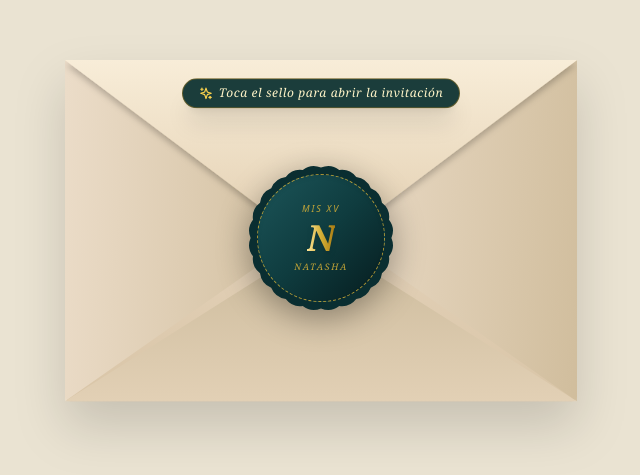
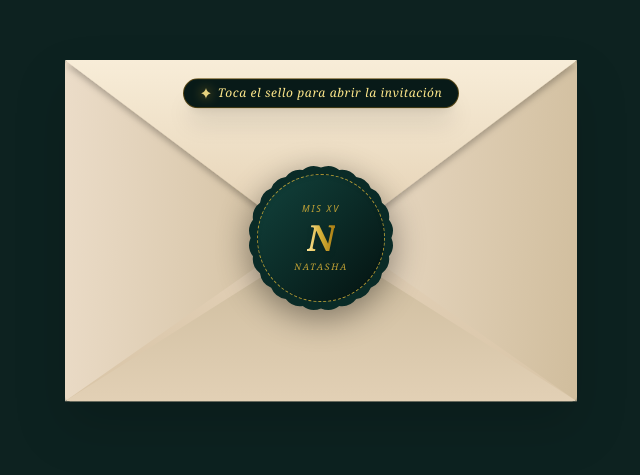
Before and after one commit to 54lv4d0r/Koneko_invitacion, a Next.js app: page / in a window 1280 px wide. Shown: the part 169-644 px from the top of the page, without its empty margins (319-959 px from the left). Built offline with nearby package versions, Linux system fonts and the light colour scheme.

Commit message:
Refactor sparkle effects and update styles

```diff
--- a/src/app/page.tsx
+++ b/src/app/page.tsx
@@ -2,7 +2,7 @@
 
 import React, { useState, useEffect, useRef } from 'react';
 import { motion, AnimatePresence } from 'framer-motion';
-import { Volume2, VolumeX, Calendar, Sparkles } from 'lucide-react';
+import { Volume2, VolumeX, Calendar } from 'lucide-react';
 
 // ==========================================
 // CONFIGURACIÓN RÁPIDA DE DATOS
@@ -16,31 +16,43 @@ const EVENT_DATA = {
   bannerImage: "/galeria/foto_banner001.jpg",
 };
 
-// Generador de destellos/estrellas animadas para el banner
-const SparkleStars = () => {
-  // Arreglo de 12 estrellas con posiciones y animaciones independientes
-  const stars = Array.from({ length: 12 });
+// Componente de Destello Elegante de 4 Puntas (Luxury Diamond Sparkle)
+const LuxurySparkle = ({ size = 16, className = "" }: { size?: number; className?: string }) => (
+  <svg
+    width={size}
+    height={size}
+    viewBox="0 0 24 24"
+    fill="currentColor"
+    className={`text-amber-200/90 ${className}`}
+    style={{ filter: 'drop-shadow(0px 0px 6px rgba(251, 191, 36, 0.85))' }}
+  >
+    <path d="M12 0C12 6.627 6.627 12 0 12C6.627 12 12 17.373 12 24C12 17.373 17.373 12 24 12C17.373 12 12 6.627 12 0Z" />
+  </svg>
+);
+
+// Generador de destellos lujosos animados sobre la imagen
+const LuxuryGlitterOverlay = () => {
+  const sparkles = Array.from({ length: 16 });
 
   return (
     <div className="absolute inset-0 pointer-events-none overflow-hidden z-10">
-      {stars.map((_, i) => {
-        const top = Math.floor(Math.random() * 90) + 5;
-        const left = Math.floor(Math.random() * 90) + 5;
-        const duration = 2 + Math.random() * 2.5;
-        const delay = Math.random() * 2;
-        const size = Math.floor(Math.random() * 12) + 10;
+      {sparkles.map((_, i) => {
+        const top = Math.floor(Math.random() * 88) + 6;
+        const left = Math.floor(Math.random() * 88) + 6;
+        const duration = 2.5 + Math.random() * 2.5;
+        const delay = Math.random() * 3;
+        const size = Math.floor(Math.random() * 12) + 8; // tamaños sutiles (8px - 20px)
 
         return (
           <motion.div
             key={i}
-            className="absolute text-amber-200/90 filter drop-shadow-[0_0_8px_rgba(251,191,36,0.8)]"
+            className="absolute"
             style={{ top: `${top}%`, left: `${left}%` }}
             initial={{ opacity: 0, scale: 0 }}
             animate={{
-              opacity: [0, 0.9, 0],
-              scale: [0.3, 1.2, 0.3],
-              rotate: [0, 90, 180],
-              y: [0, -12, 0],
+              opacity: [0, 0.95, 0],
+              scale: [0.2, 1.1, 0.2],
+              rotate: [0, 45, 90],
             }}
             transition={{
               duration: duration,
@@ -49,7 +61,7 @@ const SparkleStars = () => {
               ease: "easeInOut",
             }}
           >
-            <Sparkles style={{ width: `${size}px`, height: `${size}px` }} />
+            <LuxurySparkle size={size} />
           </motion.div>
         );
       })}
@@ -90,7 +102,7 @@ export default function Home() {
     }
   };
 
-  // Generador geométrico de floripondio/festoneado perfectamente simétrico (24 ondas)
+  // Generador geométrico de floripondio para el sello de lacre
   const generateScallopedPath = (radius = 48, numScallops = 24, scallopDepth = 3.5) => {
     const center = 50;
     let path = '';
@@ -119,14 +131,14 @@ export default function Home() {
 
   if (!isMounted) {
     return (
-      <div className="min-h-screen bg-[#f8f6f0] flex items-center justify-center">
-        <div className="w-8 h-8 border-2 border-teal-800 border-t-transparent rounded-full animate-spin" />
+      <div className="min-h-screen bg-[#081a18] flex items-center justify-center">
+        <div className="w-8 h-8 border-2 border-amber-300 border-t-transparent rounded-full animate-spin" />
       </div>
     );
   }
 
   return (
-    <div className="relative min-h-screen bg-[#f8f6f0] overflow-x-hidden flex flex-col items-center select-none font-sans">
+    <div className="relative min-h-screen bg-[#081816] text-amber-50 overflow-x-hidden flex flex-col items-center select-none font-sans">
       <audio ref={audioRef} loop src="https://invitacion-celebriq.b-cdn.net/wp-content/uploads/2025/07/Coldplay.mp3" />
 
       {/* Botón flotante de audio */}
@@ -135,25 +147,24 @@ export default function Home() {
           initial={{ opacity: 0, scale: 0.8 }}
           animate={{ opacity: 1, scale: 1 }}
           onClick={toggleAudio}
-          className="fixed top-4 right-4 z-50 bg-teal-900/80 hover:bg-teal-900 text-white p-3 rounded-full shadow-lg backdrop-blur-md transition-all border border-amber-500/30 cursor-pointer"
+          className="fixed top-4 right-4 z-50 bg-[#09221f]/80 hover:bg-[#0d2e2b] text-amber-200 p-3 rounded-full shadow-2xl backdrop-blur-md transition-all border border-amber-500/30 cursor-pointer"
           title={isPlaying ? "Pausar música" : "Reproducir música"}
         >
           {isPlaying ? <Volume2 className="w-5 h-5 animate-pulse" /> : <VolumeX className="w-5 h-5" />}
         </motion.button>
       )}
 
-      {/* Sobre de entrada */}
+      {/* VISTA 1: SOBRE DE BIENVENIDA */}
       <AnimatePresence>
         {!isOpen && (
           <motion.div
             key="envelope"
             initial={{ opacity: 1 }}
             exit={{ opacity: 0, transition: { duration: 0.8, delay: 0.2 } }}
-            className="fixed inset-0 z-40 flex items-center justify-center bg-[#eae3d2] p-4 sm:p-6"
+            className="fixed inset-0 z-40 flex items-center justify-center bg-[#0d2220] p-4 sm:p-6"
           >
             <div className="relative w-full max-w-md sm:max-w-lg aspect-[3/2] flex items-center justify-center filter drop-shadow-2xl">
 
-              {/* VECTOR DEL SOBRE */}
               <svg
                 viewBox="0 0 600 400"
                 className="absolute inset-0 w-full h-full"
@@ -181,7 +192,7 @@ export default function Home() {
                   </linearGradient>
 
                   <filter id="shadowFlap" x="-10%" y="-10%" width="120%" height="130%">
-                    <feDropShadow dx="0" dy="5" stdDeviation="4" floodColor="#000000" floodOpacity="0.22" />
+                    <feDropShadow dx="0" dy="5" stdDeviation="4" floodColor="#000000" floodOpacity="0.25" />
                   </filter>
                 </defs>
 
@@ -196,14 +207,13 @@ export default function Home() {
                 />
               </svg>
 
-              {/* Indicador flotante superior */}
               <div className="absolute z-20 flex flex-col items-center top-3 sm:top-5">
                 <motion.div
                   animate={{ y: [0, -3, 0] }}
                   transition={{ repeat: Infinity, duration: 2, ease: "easeInOut" }}
-                  className="bg-[#1b3d3b] text-amber-100 text-[10px] sm:text-xs font-serif italic tracking-wider px-3 py-1 sm:px-4 sm:py-1.5 rounded-full shadow-xl border border-amber-500/30 flex items-center gap-1.5"
+                  className="bg-[#081a18] text-amber-200 text-[10px] sm:text-xs font-serif italic tracking-wider px-4 py-1.5 rounded-full shadow-xl border border-amber-500/30 flex items-center gap-1.5"
                 >
-                  <Sparkles className="w-3 h-3 sm:w-3.5 sm:h-3.5 text-amber-300" />
+                  <LuxurySparkle size={12} />
                   <span>Toca el sello para abrir la invitación</span>
                 </motion.div>
               </div>
@@ -214,13 +224,13 @@ export default function Home() {
                   whileHover={{ scale: 1.05 }}
                   whileTap={{ scale: 0.95 }}
                   onClick={handleOpenEnvelope}
-                  className="relative w-32 h-32 sm:w-40 sm:h-40 cursor-pointer flex items-center justify-center filter drop-shadow-[0_8px_16px_rgba(0,0,0,0.35)]"
+                  className="relative w-32 h-32 sm:w-40 sm:h-40 cursor-pointer flex items-center justify-center filter drop-shadow-[0_8px_16px_rgba(0,0,0,0.4)]"
                 >
-                  <svg viewBox="0 0 100 100" className="absolute inset-0 w-full h-full text-[#0a2e31]" fill="currentColor">
+                  <svg viewBox="0 0 100 100" className="absolute inset-0 w-full h-full text-[#0a2b27]" fill="currentColor">
                     <path d={generateScallopedPath(44, 24, 3)} />
                   </svg>
 
-                  <div className="relative z-10 w-[80%] h-[80%] rounded-full border border-dashed border-[#d4af37]/80 flex flex-col items-center justify-center p-2 text-center bg-gradient-to-br from-[#1c5559] via-[#0f3c3f] to-[#061c1e] shadow-inner">
+                  <div className="relative z-10 w-[80%] h-[80%] rounded-full border border-dashed border-[#d4af37]/80 flex flex-col items-center justify-center p-2 text-center bg-gradient-to-br from-[#12423c] via-[#0b2b27] to-[#041210] shadow-inner">
                     <span className="text-[7px] sm:text-[9px] font-sans italic tracking-[0.2em] text-[#d4af37] opacity-90 uppercase mb-0.5">
                       Mis XV
                     </span>
@@ -239,57 +249,64 @@ export default function Home() {
         )}
       </AnimatePresence>
 
-      {/* CONTENIDO PRINCIPAL DE LA INVITACIÓN */}
-      <div className={`w-full max-w-md sm:max-w-xl mx-auto px-4 py-6 sm:py-8 transition-all duration-1000 ${isOpen ? 'opacity-100 translate-y-0' : 'opacity-0 translate-y-10 pointer-events-none'}`}>
+      {/* CONTENEDOR PRINCIPAL SCROLLABLE (PANELES) */}
+      <div className={`w-full max-w-md sm:max-w-xl mx-auto px-4 py-8 sm:py-12 transition-all duration-1000 ${isOpen ? 'opacity-100 translate-y-0' : 'opacity-0 translate-y-10 pointer-events-none'}`}>
 
-        {/* TARJETA HERO DE BANNER CON FOTO + DESTELLOS + NOMBRES */}
+        {/* PANEL 1: BANNER PRINCIPAL HERO (Scrollable) */}
+        <section className="min-h-[85vh] flex flex-col justify-center items-center py-4">
           <motion.div
-          initial={{ y: 20, opacity: 0 }}
+            initial={{ y: 30, opacity: 0 }}
             animate={isOpen ? { y: 0, opacity: 1 } : {}}
-          transition={{ duration: 0.8, delay: 0.4 }}
-          className="relative w-full rounded-3xl overflow-hidden shadow-2xl mb-8 border border-teal-900/10 bg-teal-950 min-h-[380px] sm:min-h-[440px] flex flex-col justify-between p-6 sm:p-8 text-center"
+            transition={{ duration: 0.9, delay: 0.3 }}
+            className="relative w-full rounded-[2.5rem] overflow-hidden shadow-[0_20px_50px_rgba(0,0,0,0.6)] border border-amber-500/20 bg-[#071e1c] flex flex-col justify-between p-6 sm:p-8 text-center min-h-[500px]"
           >
-          {/* 1. Foto de Fondo Banner */}
+            {/* Foto de Banner de Fondo */}
             <img
               src={EVENT_DATA.bannerImage}
               alt={`Banner de ${EVENT_DATA.quinceaneraName}`}
-            className="absolute inset-0 w-full h-full object-cover object-center opacity-70"
+              className="absolute inset-0 w-full h-full object-cover object-center opacity-60"
               onError={(e) => {
-              // Fallback elegante mientras no está subida la foto real
                 (e.target as HTMLElement).style.display = 'none';
               }}
             />
 
-          {/* 2. Capa de degradado para asegurar contraste legibilidad de textos */}
-          <div className="absolute inset-0 bg-gradient-to-t from-teal-950 via-teal-950/40 to-black/30 z-0" />
+            {/* Overlay suave para máxima legibilidad */}
+            <div className="absolute inset-0 bg-gradient-to-b from-[#061917]/70 via-[#071f1d]/50 to-[#041211]/90 z-0" />
 
-          {/* 3. Animación de destellos brillantes flotantes */}
-          <SparkleStars />
+            {/* Brillos Luxury Animados */}
+            <LuxuryGlitterOverlay />
 
-          {/* 4. Textos Superpuestos */}
-          <div className="relative z-20 pt-4">
-            <span className="text-amber-200 tracking-[0.25em] uppercase text-[10px] sm:text-xs font-semibold drop-shadow-md block mb-3">
+            {/* Encabezado Nombres */}
+            <div className="relative z-20 pt-6">
+              <span className="text-amber-200/90 tracking-[0.3em] uppercase text-[10px] sm:text-xs font-serif font-light drop-shadow-md block mb-4">
                 {EVENT_DATA.subtitle}
               </span>
 
-            <h1 className="text-5xl sm:text-7xl font-serif font-bold text-transparent bg-clip-text bg-gradient-to-r from-[#fff5d6] via-[#ffd97d] to-[#d4af37] drop-shadow-[0_4px_12px_rgba(0,0,0,0.6)] my-1 tracking-wide">
+              <h1 className="text-5xl sm:text-7xl font-serif font-bold text-transparent bg-clip-text bg-gradient-to-r from-[#fff3cc] via-[#f7d774] to-[#cba33f] drop-shadow-[0_4px_16px_rgba(0,0,0,0.8)] my-2 tracking-wide">
                 {EVENT_DATA.quinceaneraName}
               </h1>
             </div>
 
-          {/* Tarjeta inferior con cita y fecha integrada en la tarjeta del banner */}
-          <div className="relative z-20 mt-6 bg-white/10 backdrop-blur-md border border-white/20 rounded-2xl p-5 text-white shadow-lg">
-            <p className="text-amber-100/90 italic text-xs sm:text-sm leading-relaxed max-w-sm mx-auto mb-4 font-serif">
+            {/* Tarjeta de Cita + Fecha integrada en la parte inferior */}
+            <div className="relative z-20 mt-8 bg-[#092b27]/80 backdrop-blur-md border border-amber-500/20 rounded-2xl p-6 text-amber-100/90 shadow-2xl">
+              <p className="italic text-xs sm:text-sm leading-relaxed max-w-sm mx-auto mb-5 font-serif font-light tracking-wide">
                 {EVENT_DATA.quote}
               </p>
 
-            <div className="flex items-center justify-center gap-2 pt-3 border-t border-white/15 text-amber-200">
-              <Calendar className="w-4 h-4 text-amber-300" />
-              <span className="font-medium text-xs sm:text-sm tracking-wide">{EVENT_DATA.dateText}</span>
+              <div className="flex items-center justify-center gap-2 pt-4 border-t border-amber-500/15 text-amber-300">
+                <Calendar className="w-4 h-4 text-amber-400" />
+                <span className="font-serif text-xs sm:text-sm tracking-widest uppercase">{EVENT_DATA.dateText}</span>
               </div>
             </div>
 
           </motion.div>
+        </section>
+
+        {/*
+          PANEL 2, PANEL 3, ETC.
+          Aquí iremos añadiendo los siguientes paneles conforme los vayamos diseñando
+          (ej. Cuenta Regresiva, Ubicación, Dresscode, Confirmación de asistencia).
+        */}
 
       </div>
     </div>
```
Lines whose indentation alone changed are shown as unchanged.
